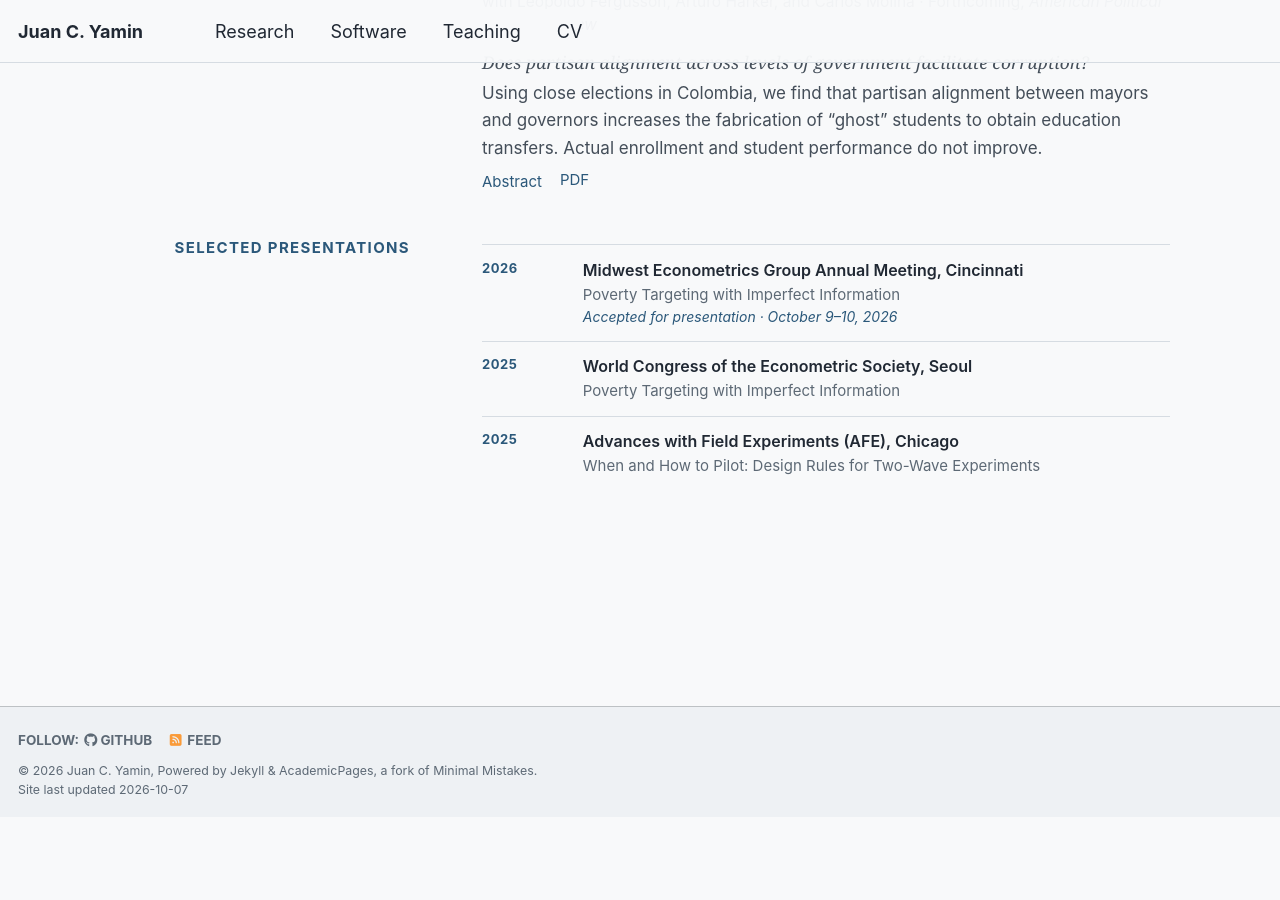
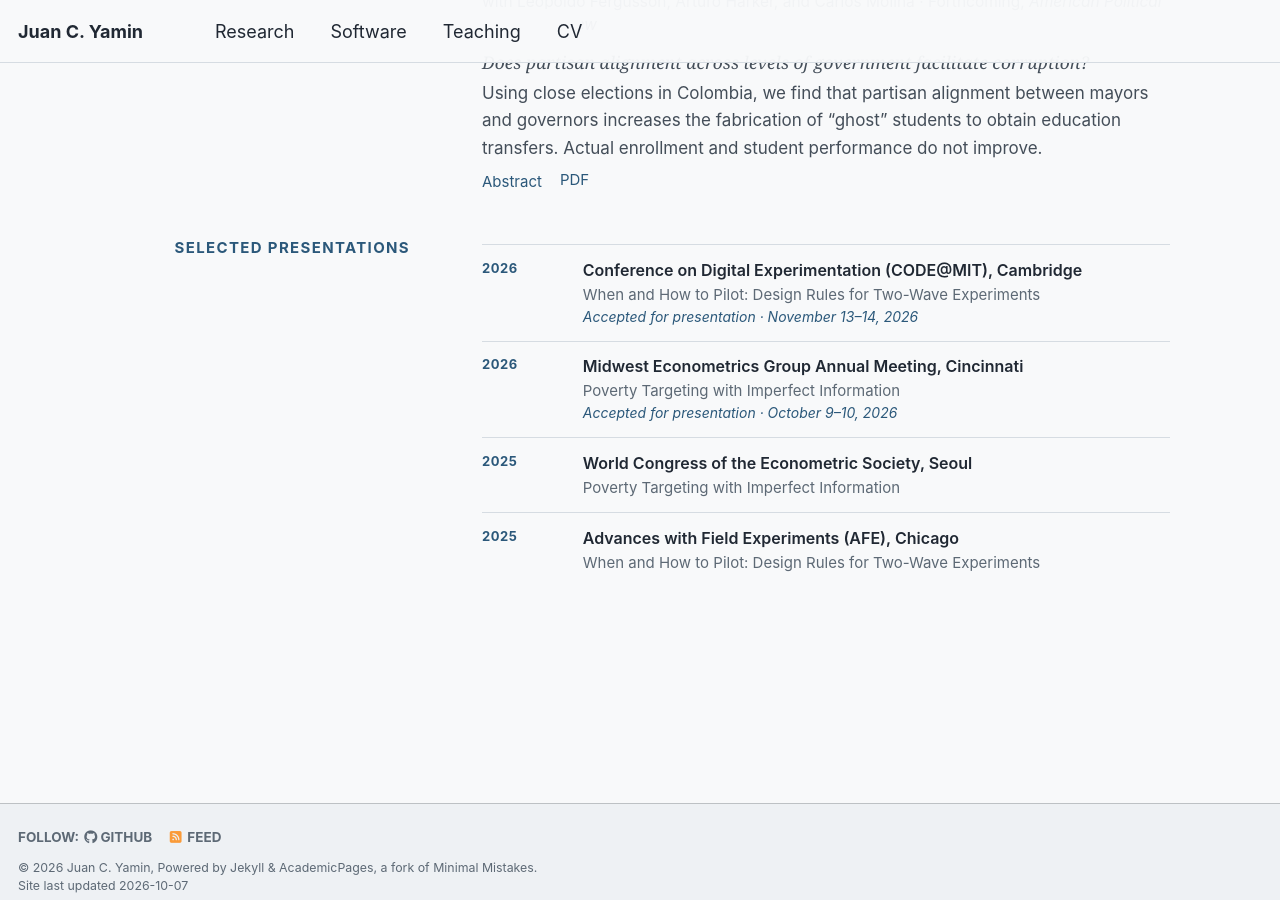
Before and after one commit to juancyamin/juancyamin.github.io, a Jekyll site: the page built from _pages/research.md, in a window 1280 px wide and 900 px high, scrolled down 1005 px. Built offline with Jekyll 4.4.1, drawn with Linux system fonts in a browser that asks for light colours; before the commit the page ends 1823 px from its top, so only the background shows below that.

Commit message:
Add accepted CODE@MIT presentation to CV and research page

```diff
--- a/_pages/research.md
+++ b/_pages/research.md
@@ -541,6 +541,16 @@ description: "Research by Juan C. Yamin on econometric methods for decisions mad
       <div class="r2-presentation-row">
         <p class="r2-year">2026</p>
         <div>
+          <p class="r2-venue">Conference on Digital Experimentation (CODE@MIT), Cambridge</p>
+          <p class="r2-talk">
+            When and How to Pilot: Design Rules for Two-Wave Experiments<br>
+            <span class="r2-presentation-note">Accepted for presentation &middot; November 13&ndash;14, 2026</span>
+          </p>
+        </div>
+      </div>
+      <div class="r2-presentation-row">
+        <p class="r2-year">2026</p>
+        <div>
           <p class="r2-venue">Midwest Econometrics Group Annual Meeting, Cincinnati</p>
           <p class="r2-talk">
             Poverty Targeting with Imperfect Information<br>
```
Also changed, not shown: 2 other files.
